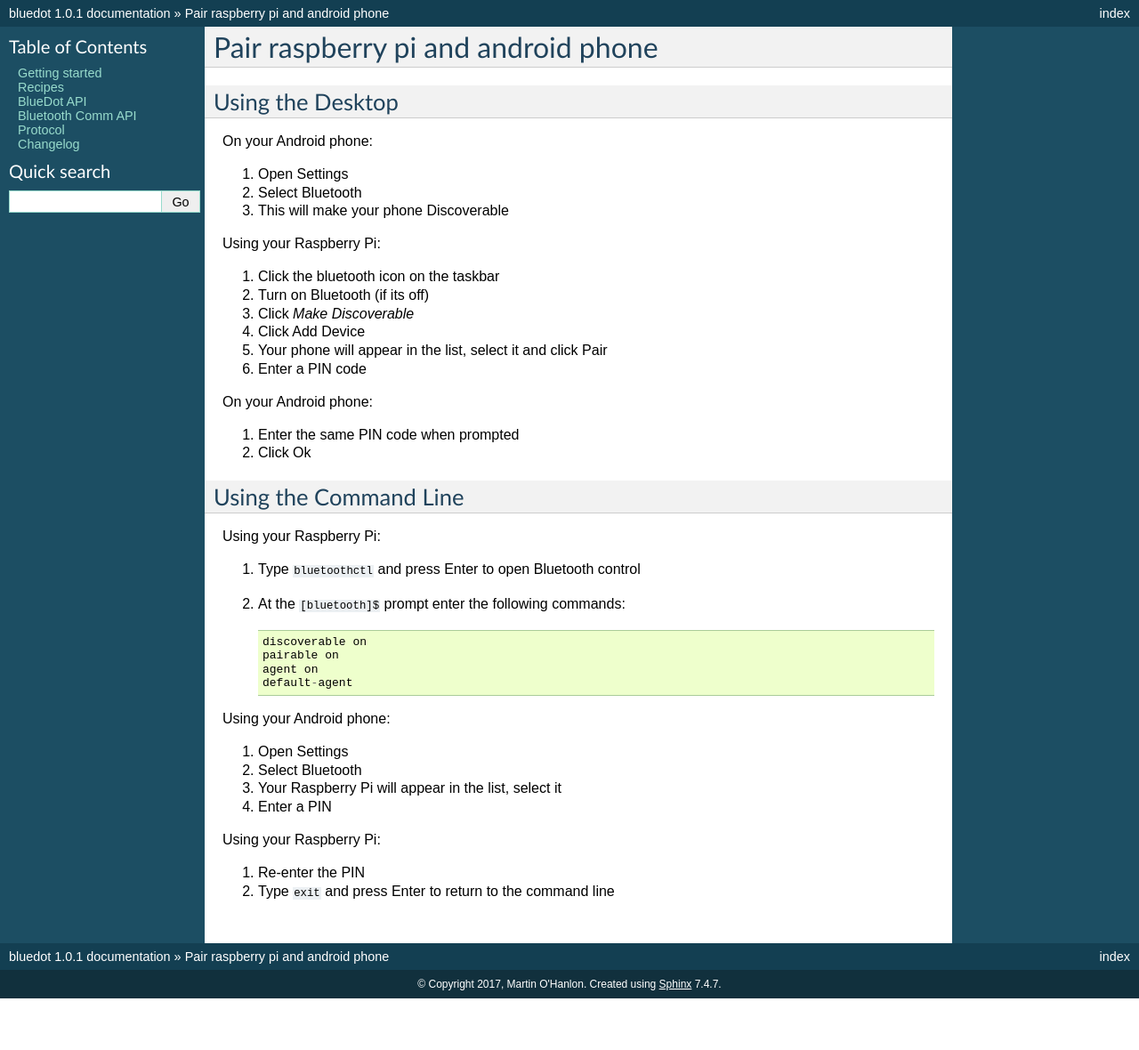
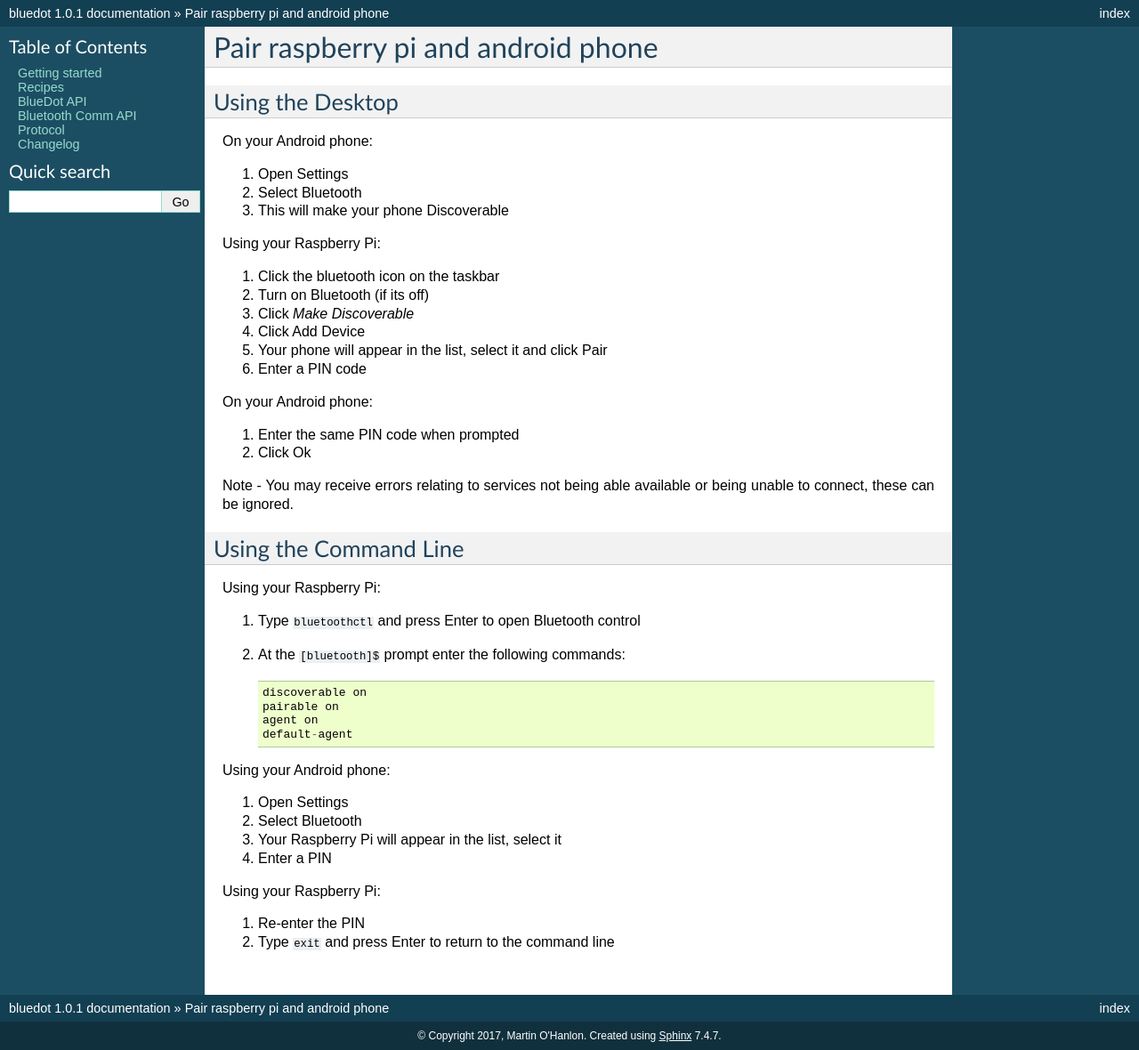
Before and after one commit to martinohanlon/BlueDot, a Sphinx documentation site: the page built from docs/pairpiandroid.rst, in a window 1280 px wide. Shown: the whole page at 89% size. Built offline with Sphinx 7.4.7, drawn with Linux system fonts in a browser that asks for light colours; before the commit the page ends 1122 px from its top, so only the background shows below that.

Commit message:
doc update

```diff
--- a/docs/pairpiandroid.rst
+++ b/docs/pairpiandroid.rst
@@ -24,6 +24,8 @@
 1. Enter the same PIN code when prompted
 2. Click Ok
 
+Note - You may receive errors relating to services not being able available or being unable to connect, these can be ignored.
+
 Using the Command Line
 -------------------------
 
--- a/docs/pairpipi.rst
+++ b/docs/pairpipi.rst
@@ -24,7 +24,7 @@
 
 1. Accept the pairing request
 
-You may receive errors relating to services not being able available or being unable to connect, these can be ignored.
+Note - You may receive errors relating to services not being able available or being unable to connect, these can be ignored.
 
 Using the Command Line
 -------------------------
```
